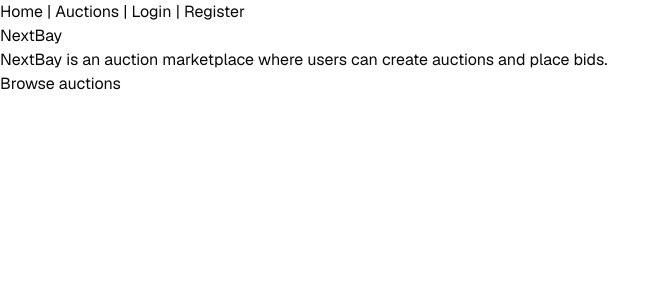
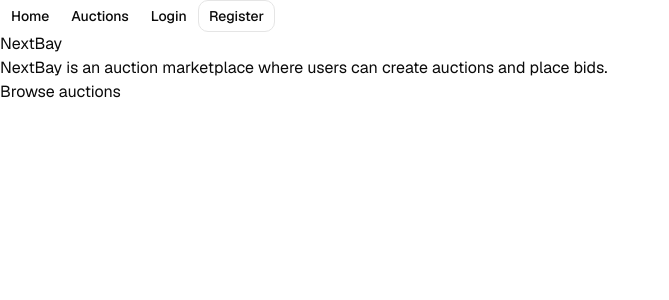
Before and after one commit to Austin7V/nextbay, a Next.js app: page / in a window 1280 px wide. Shown: the top 300 px of the page, without its empty margins (0-669 px from the left). Built offline with nearby package versions, Linux system fonts and the light colour scheme; no server answers.

Commit message:
feat: style navigation with shadcn button

```diff
--- a/app/layout.tsx
+++ b/app/layout.tsx
@@ -4,8 +4,9 @@ import { isAuthenticated, logoutAction } from "@/lib/authActions";
 import "./globals.css";
 import { Geist } from "next/font/google";
 import { cn } from "@/lib/utils";
+import { Button } from "@/components/ui/button";
 
-const geist = Geist({subsets:['latin'],variable:'--font-sans'});
+const geist = Geist({ subsets: ["latin"], variable: "--font-sans" });
 
 export const metadata: Metadata = {
   title: "NextBay",
@@ -24,24 +25,35 @@ export default async function RootLayout({
       <body>
         <header>
           <nav>
-            <Link href="/">Home</Link>
-            {" | "}
-            <Link href="/auctions">Auctions</Link>
-            {" | "}
+            <Button asChild variant="ghost">
+              <Link href="/">Home</Link>
+            </Button>
+
+            <Button asChild variant="ghost">
+              <Link href="/auctions">Auctions</Link>
+            </Button>
 
             {loggedIn ? (
               <>
-                <Link href="/auctions/new">Create auction</Link>
-                {" | "}
+                <Button asChild variant="ghost">
+                  <Link href="/auctions/new">Create auction</Link>
+                </Button>
+
                 <form action={logoutAction} style={{ display: "inline" }}>
-                  <button type="submit">Logout</button>
+                  <Button type="submit" variant="outline">
+                    Logout
+                  </Button>
                 </form>
               </>
             ) : (
               <>
-                <Link href="/login">Login</Link>
-                {" | "}
-                <Link href="/register">Register</Link>
+                <Button asChild variant="ghost">
+                  <Link href="/login">Login</Link>
+                </Button>
+
+                <Button asChild variant="outline">
+                  <Link href="/register">Register</Link>
+                </Button>
               </>
             )}
           </nav>
```
